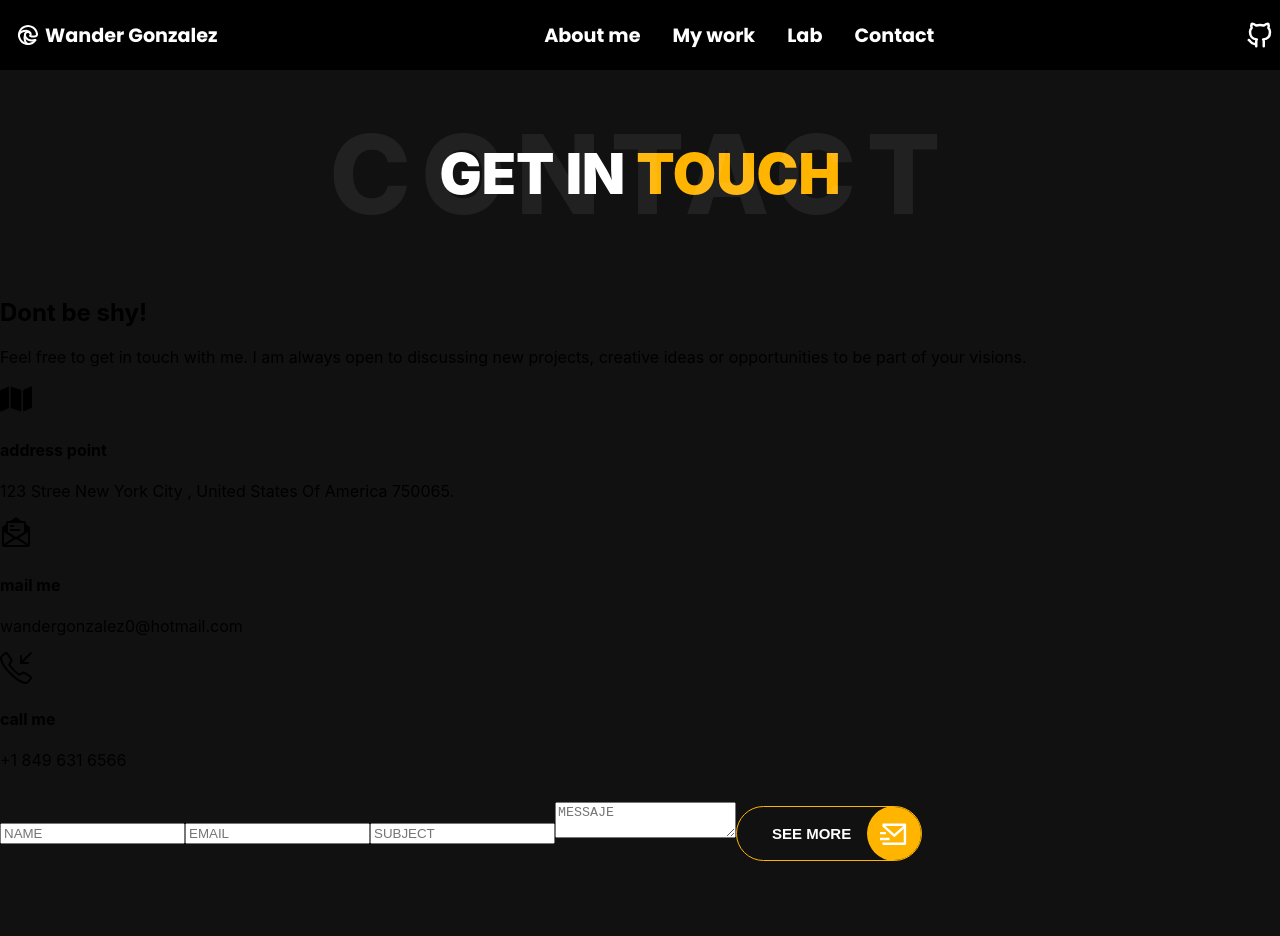
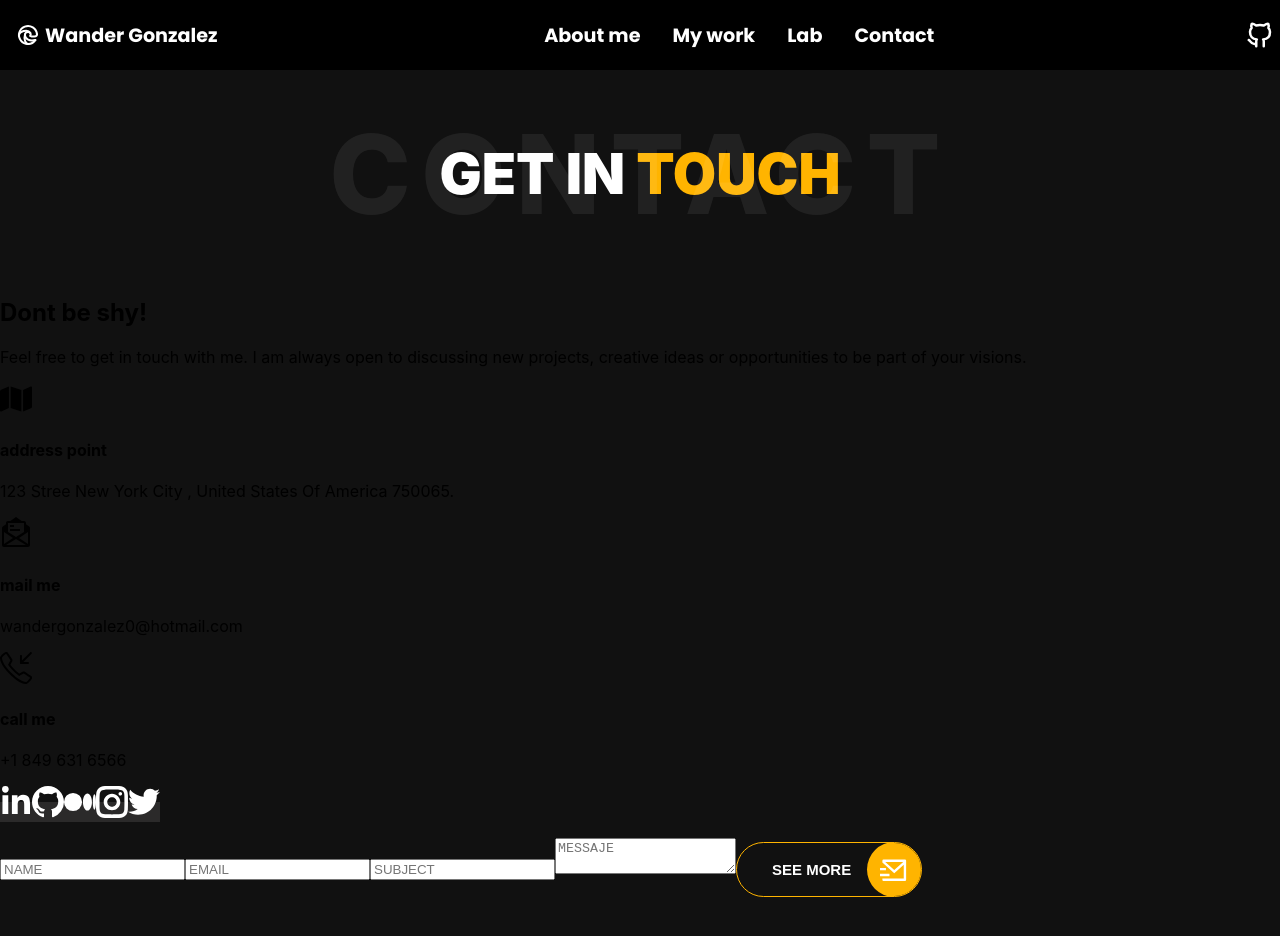
Before and after one commit to wandergithub/w-portfolio, a React (Create React App) app: page /contact in a window 1280 px wide. Before the commit the page ends 901 px from the top, so only its background shows below. Built offline with nearby package versions, Linux system fonts and the light colour scheme.

Commit message:
Add social media icons and links

```diff
--- a/src/components/Contact/Contact.js
+++ b/src/components/Contact/Contact.js
@@ -1,8 +1,11 @@
 import Button from "../shared/Button/Button";
 import { RiMailSendLine } from "react-icons/ri";
-import { FaMap } from "react-icons/fa";
+import { FaMap, FaLinkedinIn } from "react-icons/fa";
 import { GoMailRead } from "react-icons/go";
 import { SlCallIn } from "react-icons/sl";
+import { BsGithub } from "react-icons/bs";
+import { SiMedium } from "react-icons/si";
+import { GrInstagram, GrTwitter } from "react-icons/gr";
 
 const Contact = () => {
   return (
@@ -27,29 +30,60 @@ const Contact = () => {
         <div>
           <FaMap size={"2em"} />
           <div>
-                <h4>
-                    address point
-                </h4>
+            <h4>address point</h4>
             <p>123 Stree New York City , United States Of America 750065.</p>
           </div>
         </div>
         <div>
           <GoMailRead size={"2em"} />
           <div>
-                <h4>
-                    mail me
-                </h4>
+            <h4>mail me</h4>
             <p>wandergonzalez0@hotmail.com</p>
           </div>
         </div>
         <div>
           <SlCallIn size={"2em"} />
           <div>
-                <h4>
-                    call me
-                </h4>
+            <h4>call me</h4>
             <p>+1 849 631 6566</p>
           </div>
+        </div>
+        <div>
+          <a
+            href="https://www.linkedin.com/in/wander-gonzalez/"
+            target="_blank"
+            style={{ backgroundColor: "#2b2a2a" }}
+          >
+            <FaLinkedinIn size={"2em"} color={"white"} />
+          </a>
+          <a
+            href="https://github.com/wandergithub"
+            target="_blank"
+            style={{ backgroundColor: "#2b2a2a" }}
+          >
+            <BsGithub size={"2em"} color={"white"} />
+          </a>
+          <a
+            href="https://medium.com/@wandergonzalez0"
+            target="_blank"
+            style={{ backgroundColor: "#2b2a2a" }}
+          >
+            <SiMedium size={"2em"} color={"white"} />
+          </a>
+          <a
+            href="https://www.instagram.com/wander_acg/"
+            target="_blank"
+            style={{ backgroundColor: "#2b2a2a" }}
+          >
+            <GrInstagram size={"2em"} color={"white"} />
+          </a>
+          <a
+            href="https://twitter.com/wanderklk1"
+            target="_blank"
+            style={{ backgroundColor: "#2b2a2a" }}
+          >
+            <GrTwitter size={"2em"} color={"white"} />
+          </a>
         </div>
       </div>
       <div>
```
Lines whose indentation alone changed are shown as unchanged.
